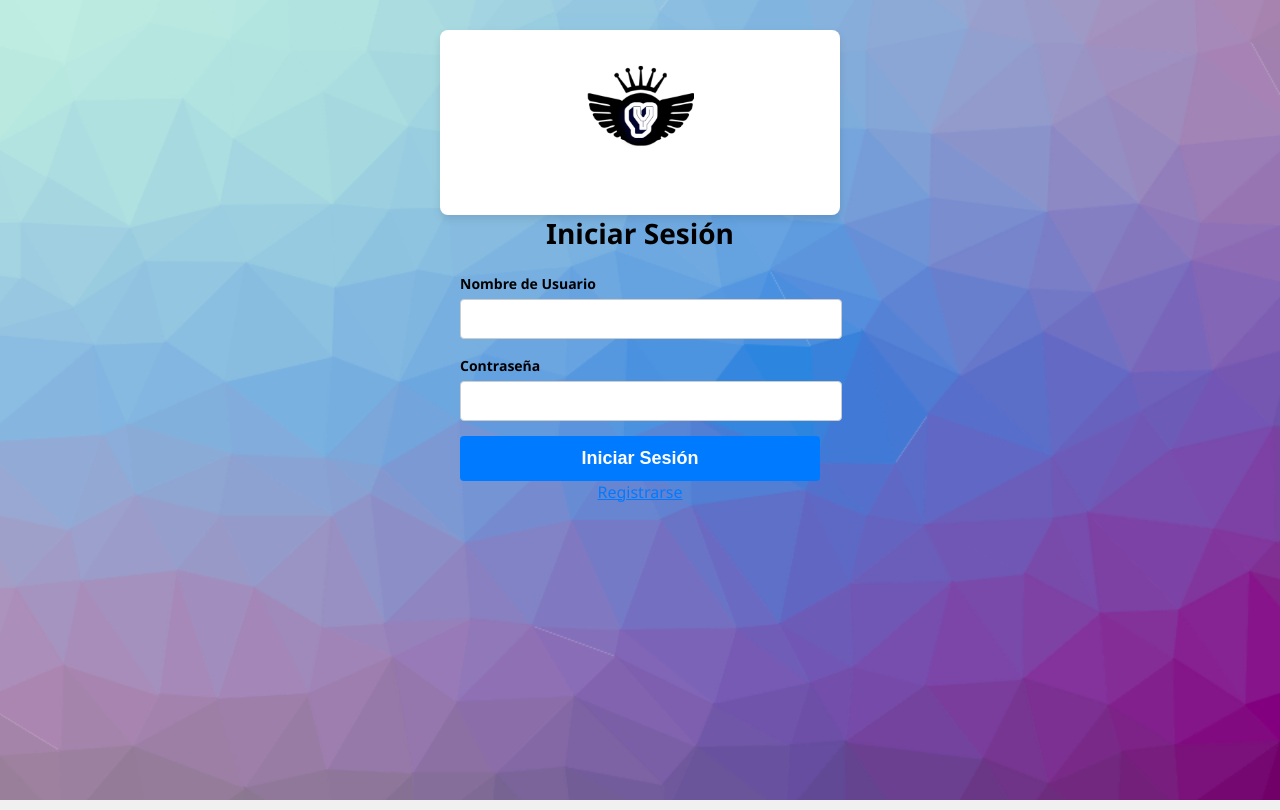
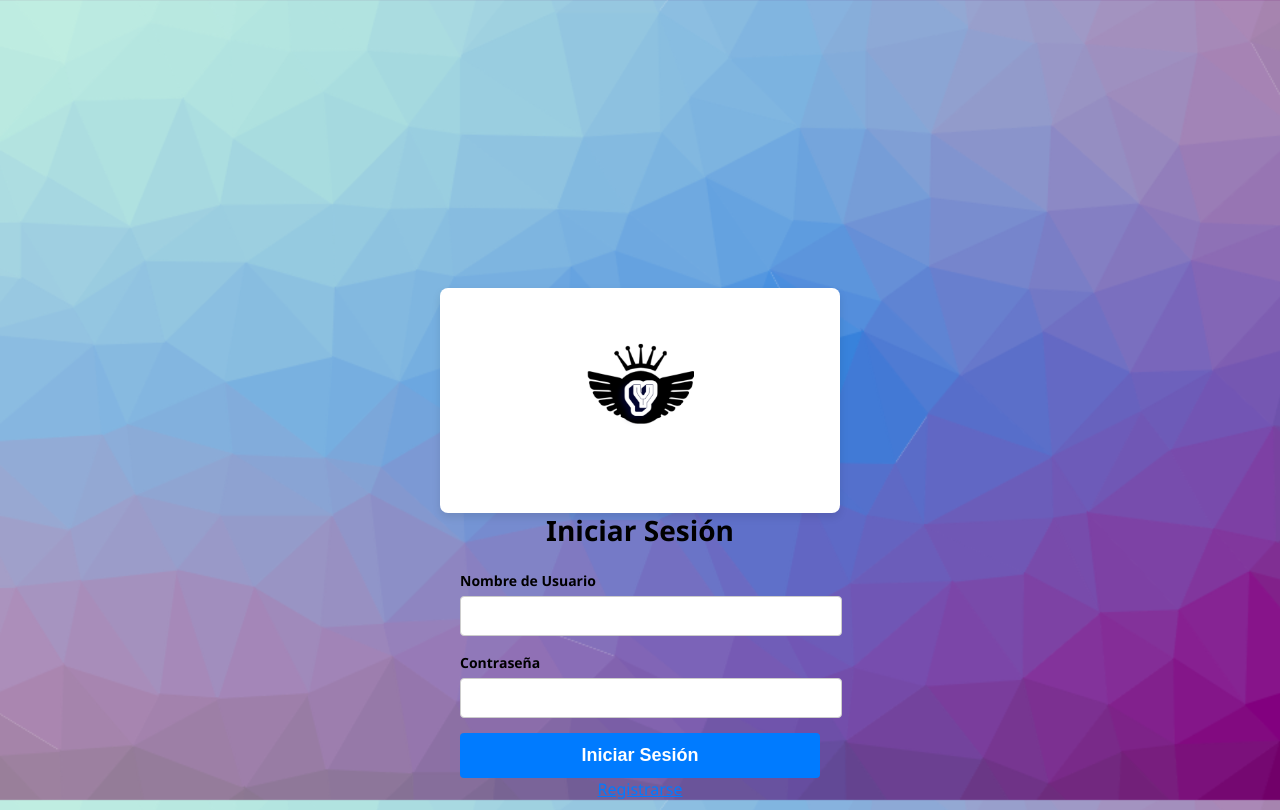
Before and after one commit to JhonAragoon/YANAR, a plain HTML site: page index.html in a window 1280 px wide. Drawn offline with Linux system fonts and the light colour scheme.

Commit message:
Update styles.css

```diff
--- a/styles.css
+++ b/styles.css
@@ -17,14 +17,14 @@ body {
   border-radius: 8px;
   padding: 20px;
   width: 360px;
-  max-width: 100%; /* Para asegurarse de que el contenedor no sea más ancho que la pantalla */
-  margin: auto; /* Centrar horizontalmente y ajustar verticalmente */
-  margin-top: 30px; /* Espacio adicional para centrar verticalmente */
 }
 
 .logo {
   text-align: center;
   margin-bottom: 20px;
+  background-color: rgba(255, 255, 255, 0.7); /* Añade un fondo transparente al recuadro del logo */
+  border-radius: 8px; /* Agrega borde redondeado */
+  padding: 20px; /* Aumenta el espacio interno */
 }
 
 .logo img {
```
